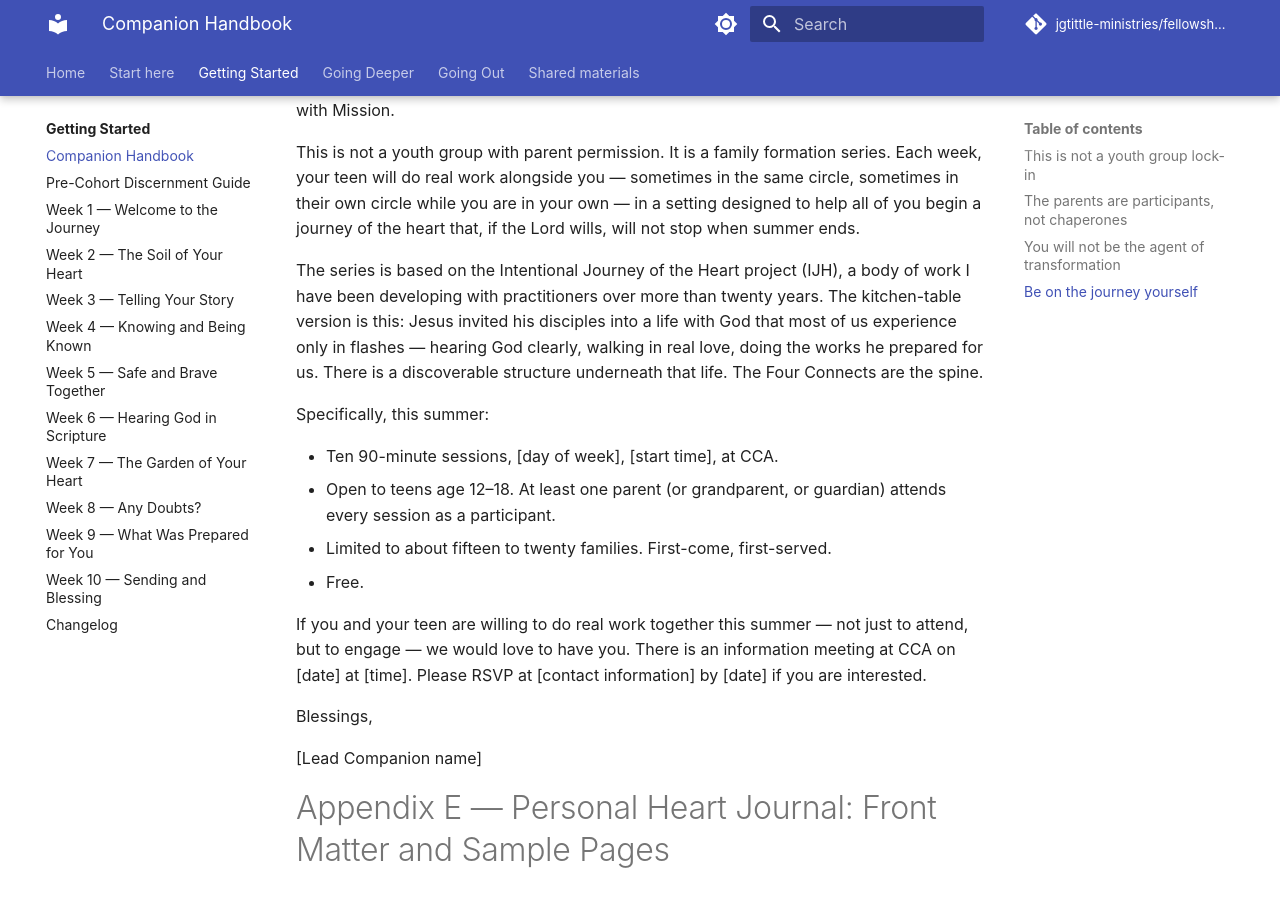
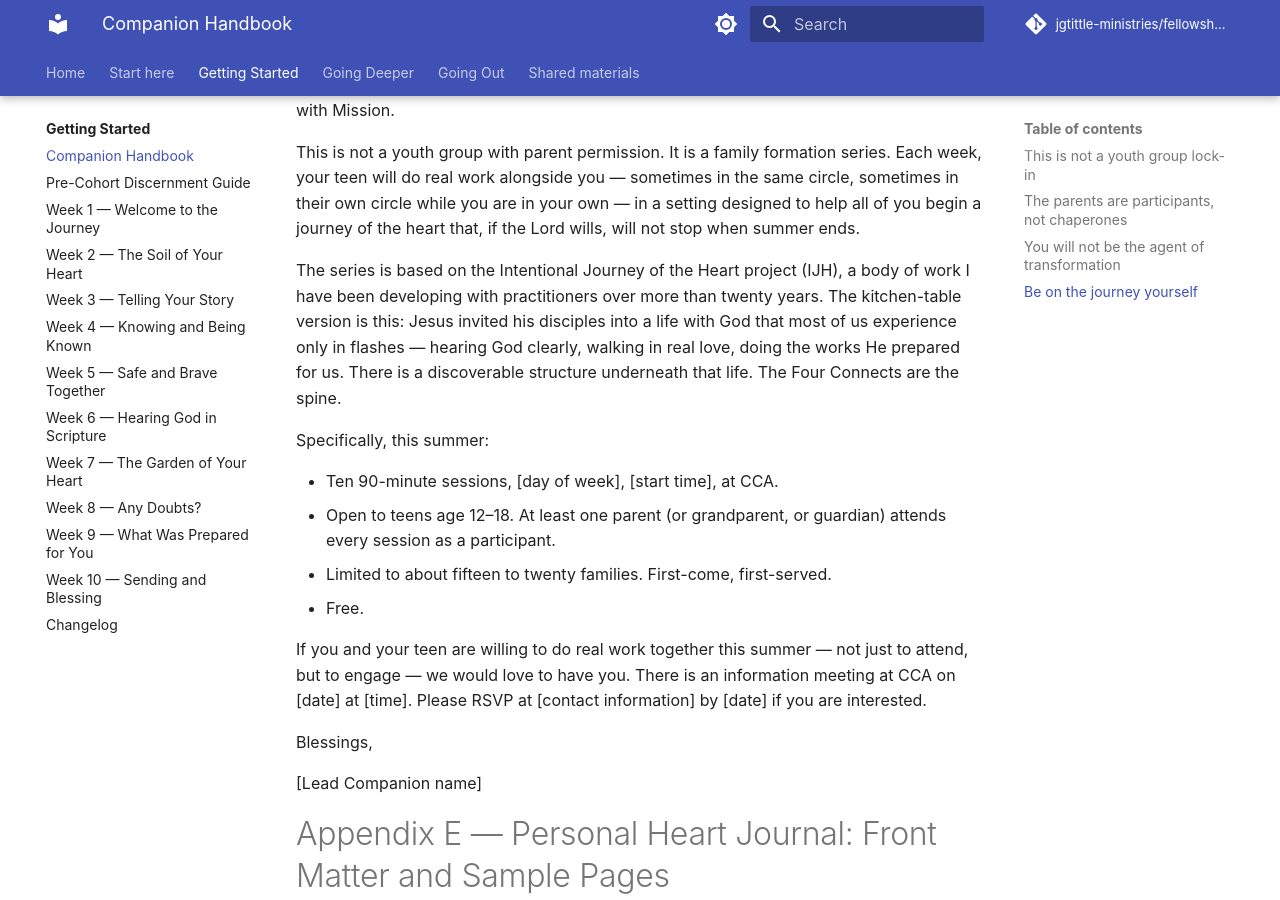
Before and after one commit to jgtittle-ministries/fellowship-of-the-heart-pilot-at-cca-dev, an MkDocs documentation site: the page built from docs/getting-started/handbook.md, in a window 1280 px wide and 900 px high, scrolled down 38742 px. Built offline with MkDocs 1.6.1 and Material for MkDocs 9.7.7, drawn with Linux system fonts in a browser that asks for light colours; some web fonts are replaced; comment, search, counter and statistics services are not loaded.

```diff
--- a/docs/getting-started/handbook.md
+++ b/docs/getting-started/handbook.md
@@ -925,7 +925,7 @@ This summer, [date range], CCA is hosting a new club for teens and their parents
 
 This is not a youth group with parent permission. It is a family formation series. Each week, your teen will do real work alongside you — sometimes in the same circle, sometimes in their own circle while you are in your own — in a setting designed to help all of you begin a journey of the heart that, if the Lord wills, will not stop when summer ends.
 
-The series is based on the Intentional Journey of the Heart project (IJH), a body of work I have been developing with practitioners over more than twenty years. The kitchen-table version is this: Jesus invited his disciples into a life with God that most of us experience only in flashes — hearing God clearly, walking in real love, doing the works he prepared for us. There is a discoverable structure underneath that life. The Four Connects are the spine.
+The series is based on the Intentional Journey of the Heart project (IJH), a body of work I have been developing with practitioners over more than twenty years. The kitchen-table version is this: Jesus invited his disciples into a life with God that most of us experience only in flashes — hearing God clearly, walking in real love, doing the works He prepared for us. There is a discoverable structure underneath that life. The Four Connects are the spine.
 
 Specifically, this summer:
 
```
Also changed, not shown: docs/going-out/week-01-welcome-back.md (+4 -4 lines).
